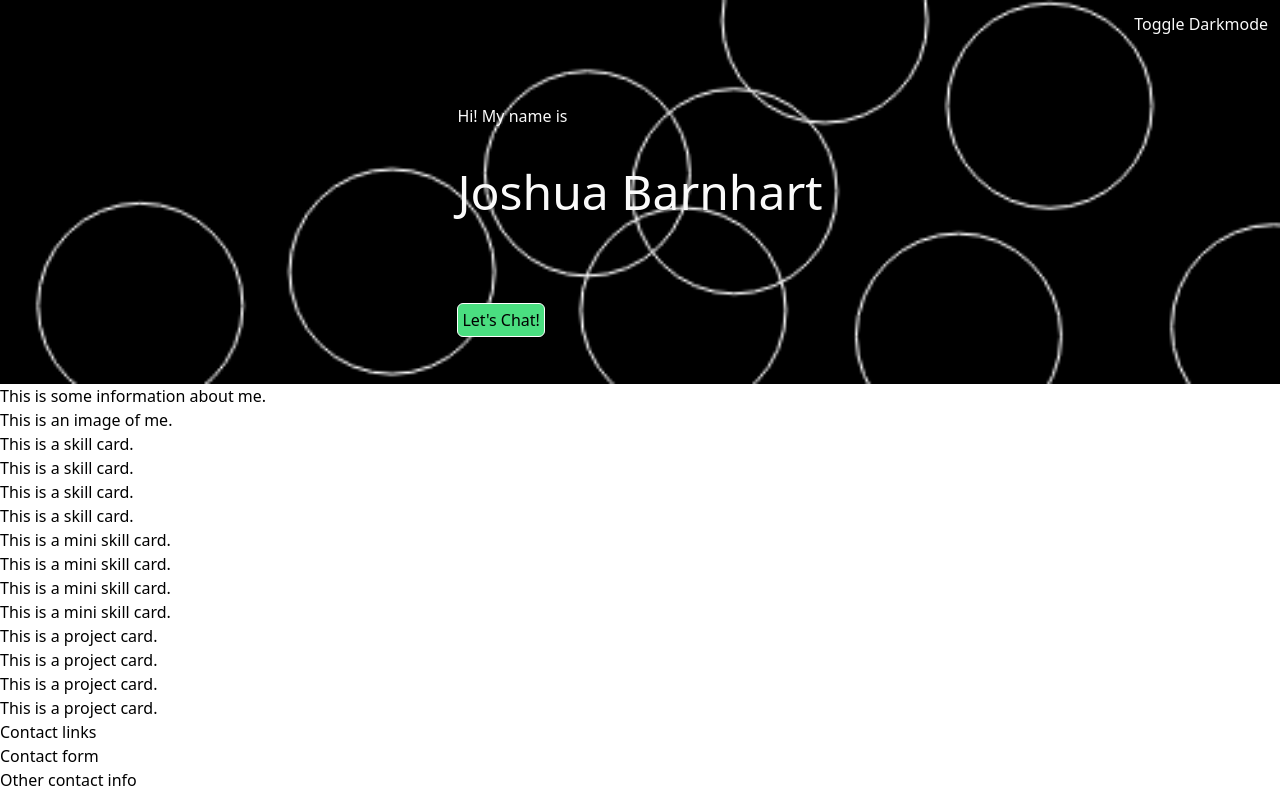
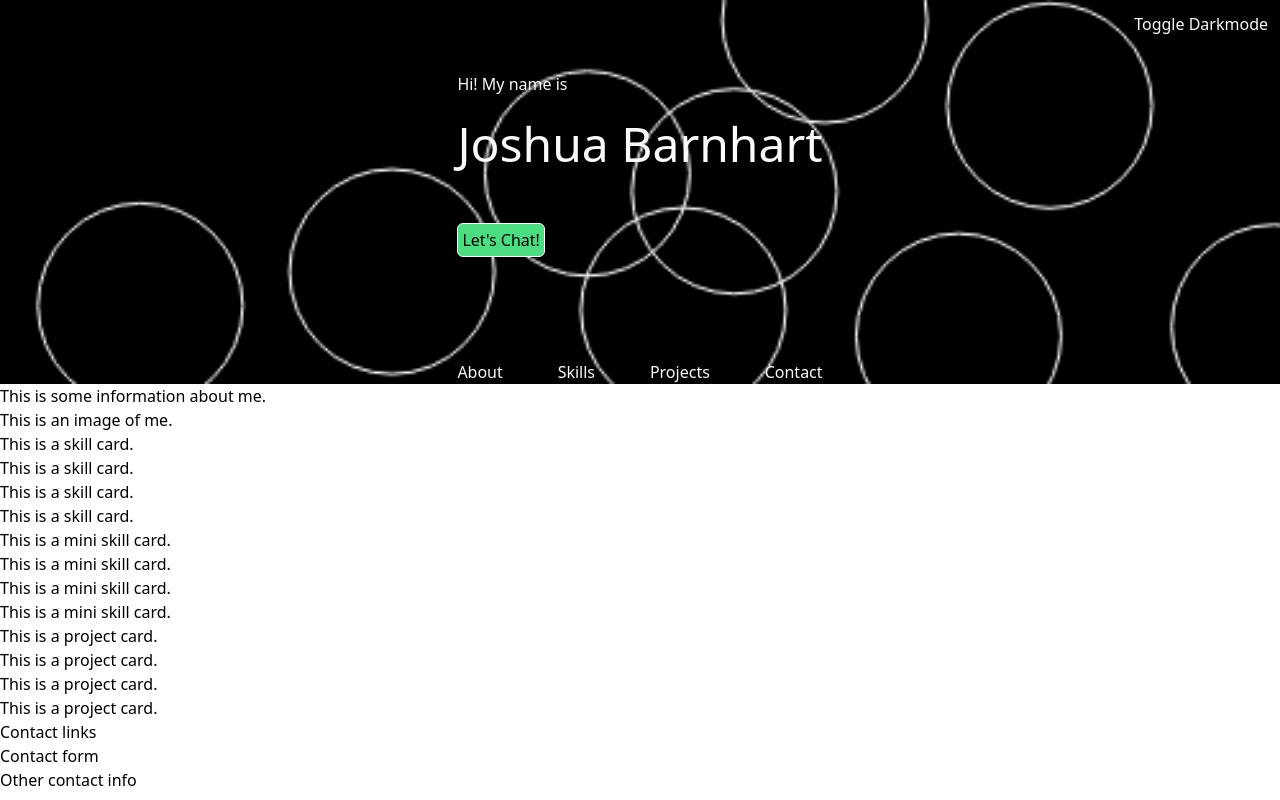
Before and after one commit to jrbarnhart/portfolio, a React (Vite) app: page / in a window 1280 px wide. Built offline with nearby package versions, Linux system fonts and the light colour scheme; the HTML template or start-up script is replaced by a standard one.

Commit message:
Add nav to title card

```diff
--- a/src/components/Header/TitleCard.tsx
+++ b/src/components/Header/TitleCard.tsx
@@ -1,13 +1,15 @@
 import CTAButton from "./CTAButton";
+import Nav from "./Nav";
 
 const TitleCard = () => {
   return (
-    <div className="grid grid-cols-2 grid-rows-3 w-fit justify-self-center">
+    <div className="grid grid-cols-2 grid-rows-4 w-fit justify-self-center">
       <p className="col-start-1 self-end">Hi! My name is</p>
       <h1 className="col-start-1 row-start-2 col-span-2 text-5xl self-center">
         Joshua Barnhart
       </h1>
       <CTAButton />
+      <Nav />
     </div>
   );
 };
```
